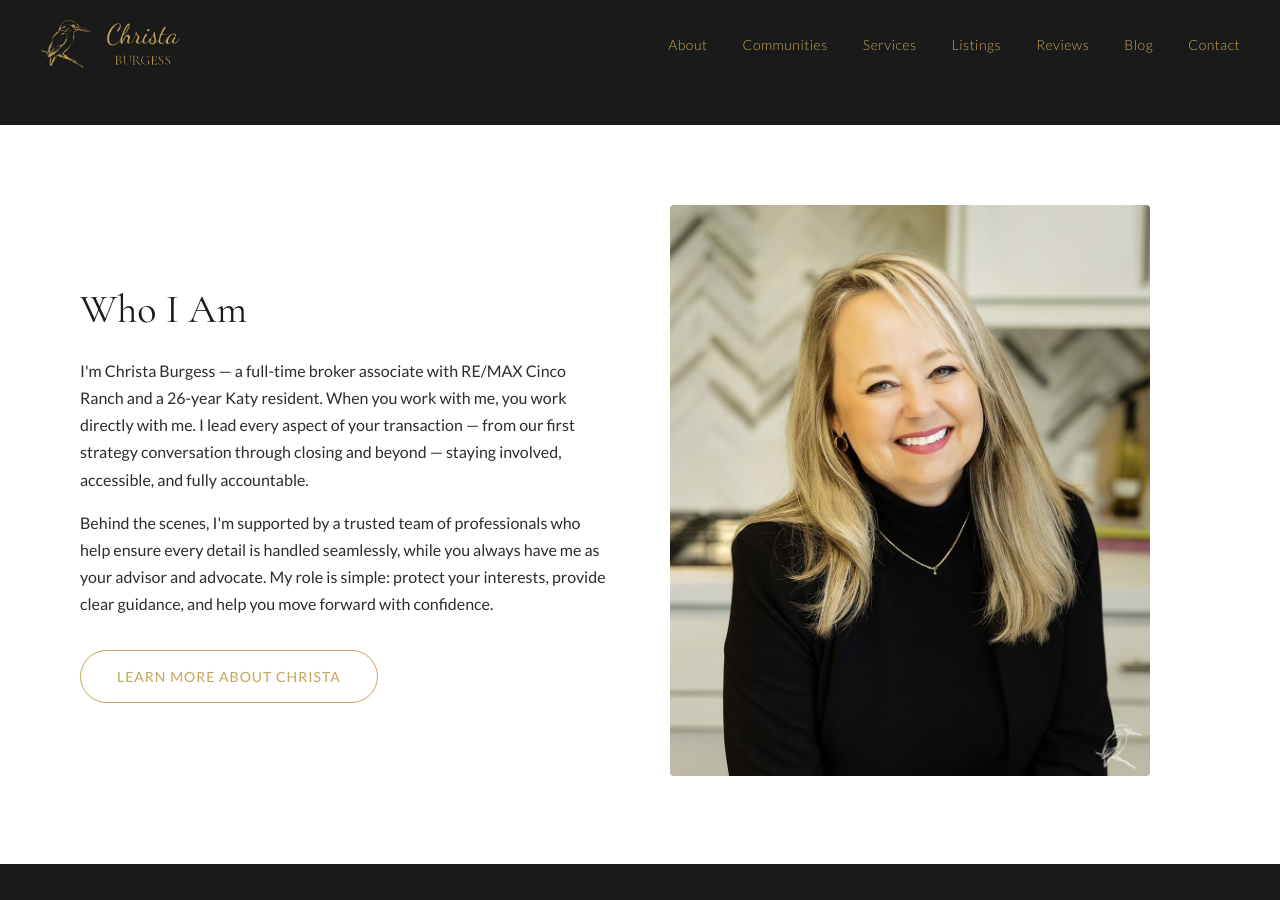
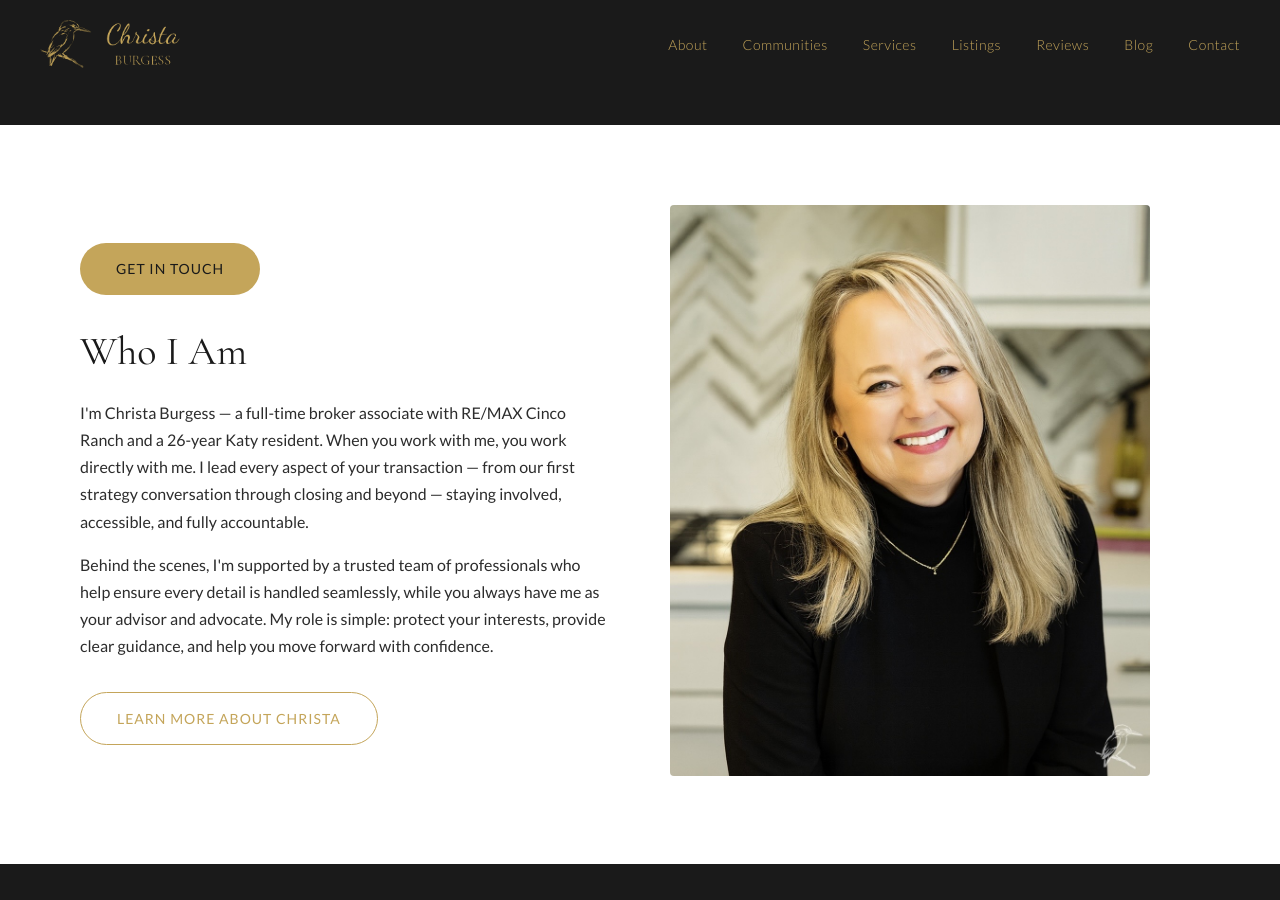
Before and after one commit to TravisBHolden/christaburgess-site, a Jekyll site: the page built from index.html, in a window 1280 px wide and 900 px high, scrolled down 861 px. Built offline with Jekyll 4.4.1, drawn with Linux system fonts in a browser that asks for light colours.

Commit message:
Add Get In Touch button above Who I Am section on homepage

```diff
--- a/index.html
+++ b/index.html
@@ -19,6 +19,7 @@ description: Christa Burgess — Broker Associate, RE/MAX Cinco Ranch. 26 years
 <section class="section">
   <div class="two-col">
     <div>
+      <a href="/contact.html" class="btn btn-gold mb-32" style="display:inline-block">Get In Touch</a>
       <h2>Who I Am</h2>
       <p>I'm Christa Burgess — a full-time broker associate with RE/MAX Cinco Ranch and a 26-year Katy resident. When you work with me, you work directly with me. I lead every aspect of your transaction — from our first strategy conversation through closing and beyond — staying involved, accessible, and fully accountable.</p>
       <p>Behind the scenes, I'm supported by a trusted team of professionals who help ensure every detail is handled seamlessly, while you always have me as your advisor and advocate. My role is simple: protect your interests, provide clear guidance, and help you move forward with confidence.</p>
```
